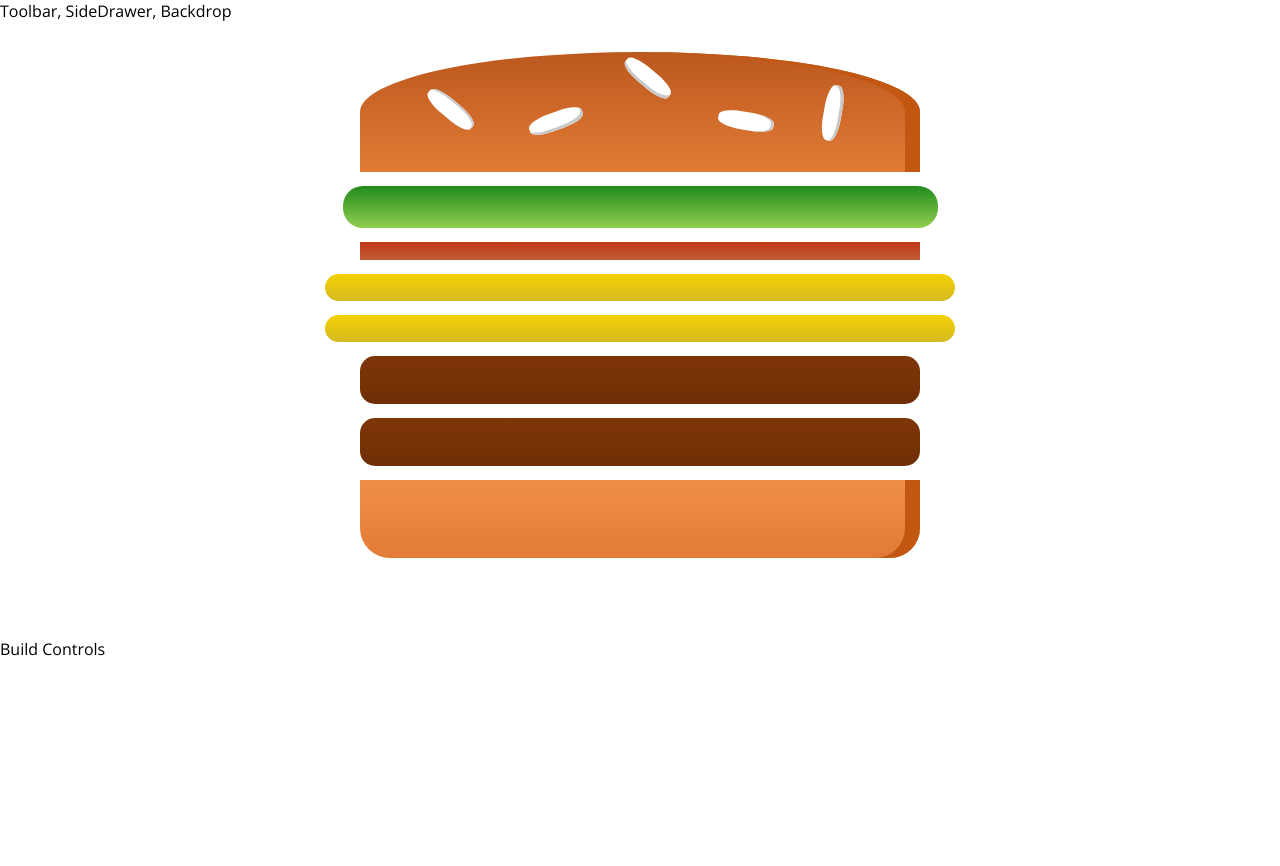
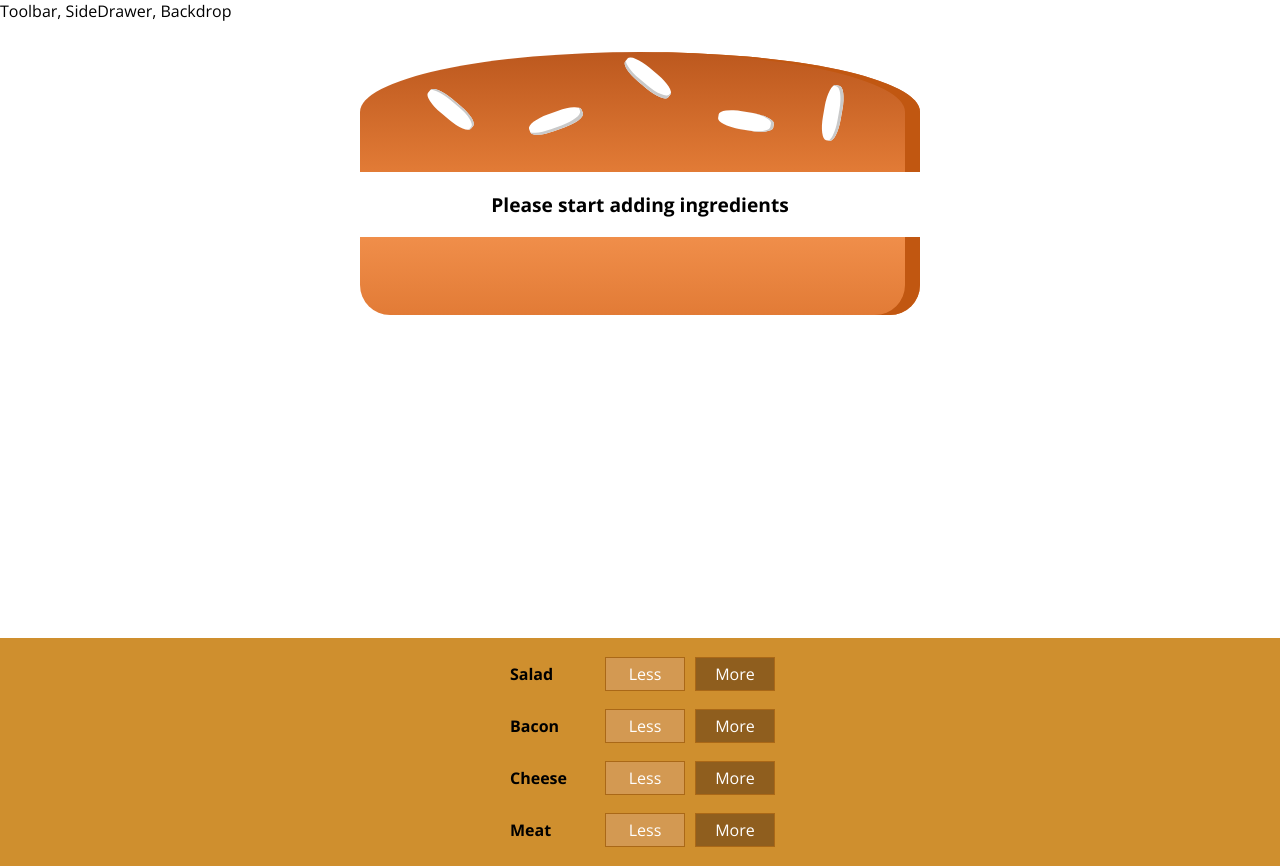
Before and after one commit to NateRive/burgerBuilder, a React app: page / in a window 1280 px wide. Before the commit the page ends 800 px from the top, so only its background shows below. Built offline with nearby package versions, Linux system fonts and the light colour scheme.

Commit message:
add a build controll func

```diff
--- /dev/null
+++ b/src/components/Burger/BuildControll/BuildControl/BuildControl.css
@@ -0,0 +1,58 @@
+.BuildControl {
+	display: flex;
+	justify-content: space-between;
+	align-items: center;
+	margin: 5px 0;
+}
+
+.BuildControl button {
+	display: block;
+	font: inherit;
+	padding: 5px;
+	margin: 0 5px;
+	width: 80px;
+	border: 1px solid #aa6817;
+	cursor: pointer;
+	outline: none;
+}
+
+.BuildControl button:disabled {
+	background-color: #ac9980;
+	border: 1px solid #7e7365;
+	color: #ccc;
+	cursor: default;
+}
+
+.BuildControl button:hover:disabled {
+	background-color: #ac9980;
+	color: #ccc;
+	cursor: not-allowed;
+}
+
+.Label {
+	padding: 10px;
+	font-weight: bold;
+	width: 80px;
+}
+
+.BuildControl .Less {
+	background-color: #d39952;
+	color: white;
+}
+
+.BuildControl .More {
+	background-color: #8f5e1e;
+	color: white;
+}
+
+.BuildControl .Less:hover,
+.BuildControl .Less:active {
+	background-color: #daa972;
+	color: white;
+}
+
+.BuildControl .More:hover,
+.BuildControl .More:active {
+	background-color: #99703f;
+	color: white;
+}
--- /dev/null
+++ b/src/components/Burger/BuildControll/BuildControl/BuildControl.js
@@ -0,0 +1,15 @@
+import React from 'react';
+import buildControls from '../BuildControls';
+import classes from './BuildControl.css';
+
+const buildControl = (props) => {
+	return (
+		<div className={classes.BuildControl}>
+			<div className={classes.Label}>{props.label}</div>
+			<button className={classes.Less}>Less</button>
+			<button className={classes.More}>More</button>
+		</div>
+	);
+};
+
+export default buildControl;
--- /dev/null
+++ b/src/components/Burger/BuildControll/BuildControls.css
@@ -0,0 +1,10 @@
+.BuildControls {
+	width: 100%;
+	background-color: #cf8f2e;
+	display: flex;
+	flex-flow: column;
+	align-items: center;
+	box-shadow: 0 2px 1px #ccc;
+	margin: auto;
+	padding: 10px 0;
+}
--- /dev/null
+++ b/src/components/Burger/BuildControll/BuildControls.js
@@ -0,0 +1,20 @@
+import React from 'react';
+import classes from './BuildControls.css';
+import BuildControl from './BuildControl/BuildControl';
+
+const controls = [
+	{ label: 'Salad', type: 'salad' },
+	{ label: 'Bacon', type: 'bacon' },
+	{ label: 'Cheese', type: 'cheese' },
+	{ label: 'Meat', type: 'meat' }
+];
+
+const buildControls = (props) => {
+	return (
+		<div className={classes.BuildControls}>
+			{controls.map((ctrl) => <BuildControl key={ctrl.label} label={ctrl.label} />)}
+		</div>
+	);
+};
+
+export default buildControls;
--- a/src/components/Burger/Burger.js
+++ b/src/components/Burger/Burger.js
@@ -3,12 +3,20 @@
 import BurgerIngredient from './BurgerIngredient/BurgerIngredient';
 
 const burger = (props) => {
-	const transformedIngredients = Object.keys(props.ingredients).map((igKey) => {
-		const test = Array(props.ingredients[igKey]);
-		return [ ...test ].map((_, i) => {
-			return <BurgerIngredient key={igKey + i} type={igKey} />;
-		});
-	});
+	let transformedIngredients = Object.keys(props.ingredients)
+		.map((igKey) => {
+			const test = Array(props.ingredients[igKey]);
+			return [ ...test ].map((_, i) => {
+				return <BurgerIngredient key={igKey + i} type={igKey} />;
+			});
+		})
+		.reduce((arr, el) => {
+			return arr.concat(el);
+		}, []);
+
+	if (transformedIngredients.length === 0) {
+		transformedIngredients = <p>Please start adding ingredients</p>;
+	}
 
 	return (
 		<div className={classes.Burger}>
--- a/src/containers/BuegerBuilder/BurgerBuilder.js
+++ b/src/containers/BuegerBuilder/BurgerBuilder.js
@@ -1,14 +1,15 @@
 import React, { Component } from 'react';
 import Aux from '../../hoc/Aux';
 import Burger from '../../components/Burger/Burger';
+import BuildControls from '../../components/Burger/BuildControll/BuildControls';
 
 class BurgerBuilder extends Component {
 	state = {
 		ingredients: {
-			salad: 1,
-			bacon: 1,
-			cheese: 2,
-			meat: 2
+			// salad: 1,
+			// bacon: 1,
+			// cheese: 2,
+			// meat: 2
 		}
 	};
 
@@ -16,7 +17,7 @@
 		return (
 			<Aux>
 				<Burger ingredients={this.state.ingredients} />
-				<div>Build Controls</div>
+				<BuildControls />
 			</Aux>
 		);
 	}
```
